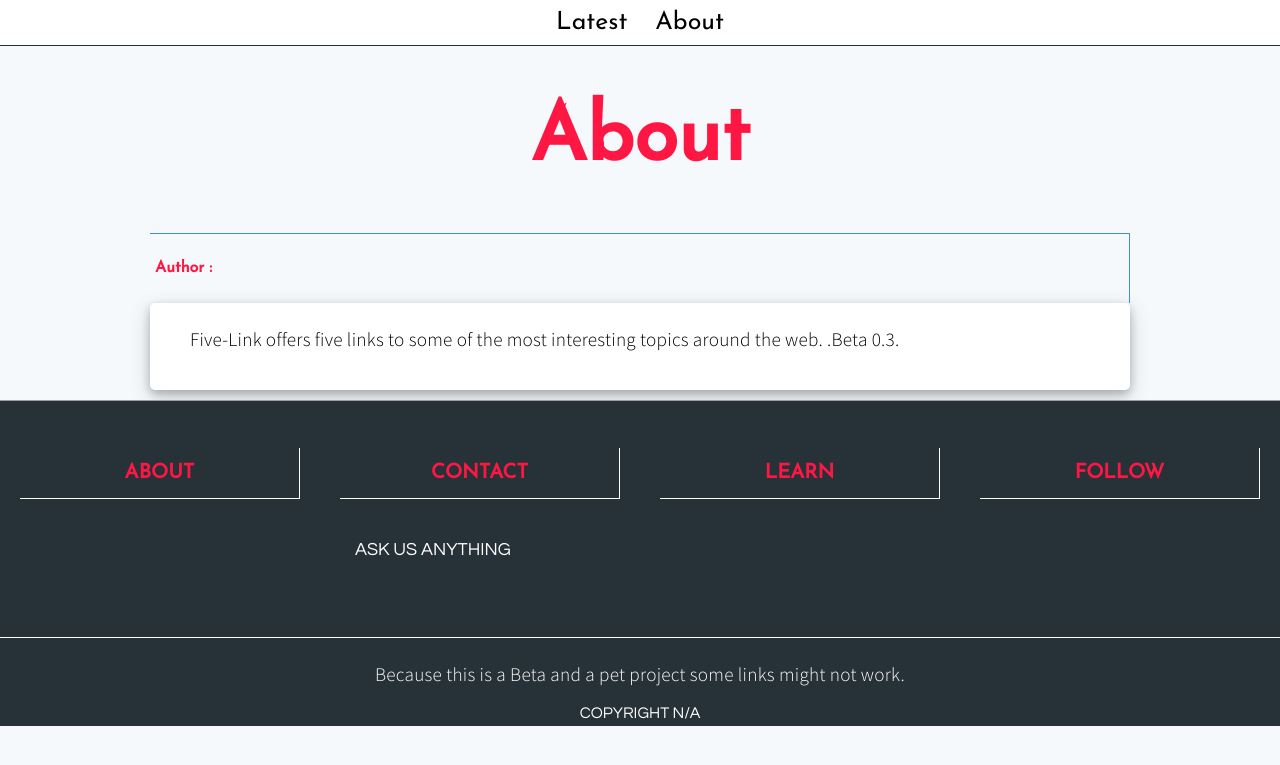
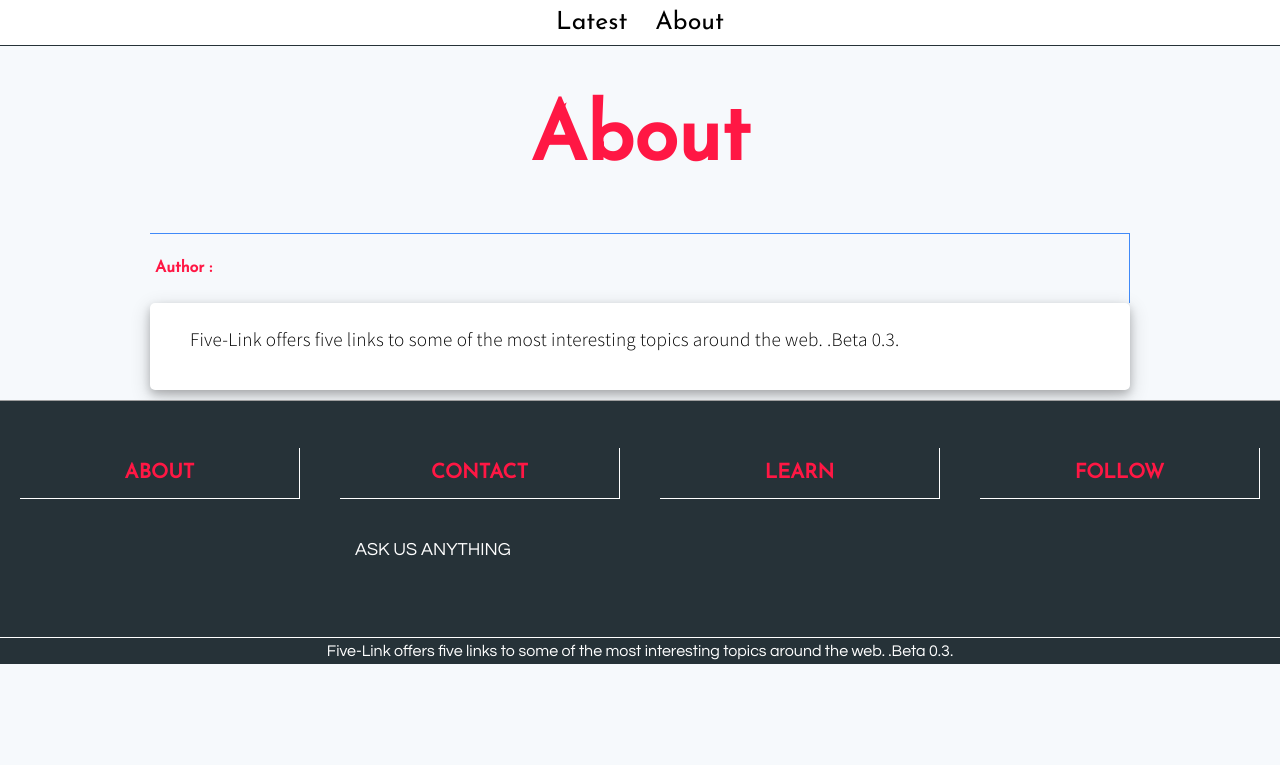
Before and after one commit to hub63501/my-links, a Jekyll site: the page built from about.md, in a window 1280 px wide. Shown: the top 765 px of the page. Built offline with Jekyll 4.4.1, drawn with Linux system fonts in a browser that asks for light colours.

Commit message:
modified description at the bottom of about page

```diff
--- a/_layouts/Article.html
+++ b/_layouts/Article.html
@@ -148,8 +148,7 @@
       </div>
       <div class="closure">
         <div class="closure-copyright">
-          <p>Because this is a Beta and a pet project some links might not work.</p>
-          COPYRIGHT N/A<!--&copy; 2009&ndash;2017, People INC. ALL RIGHTS RESERVED.-->
+          {{site.description}}
         </div>
       </div>
 
```
